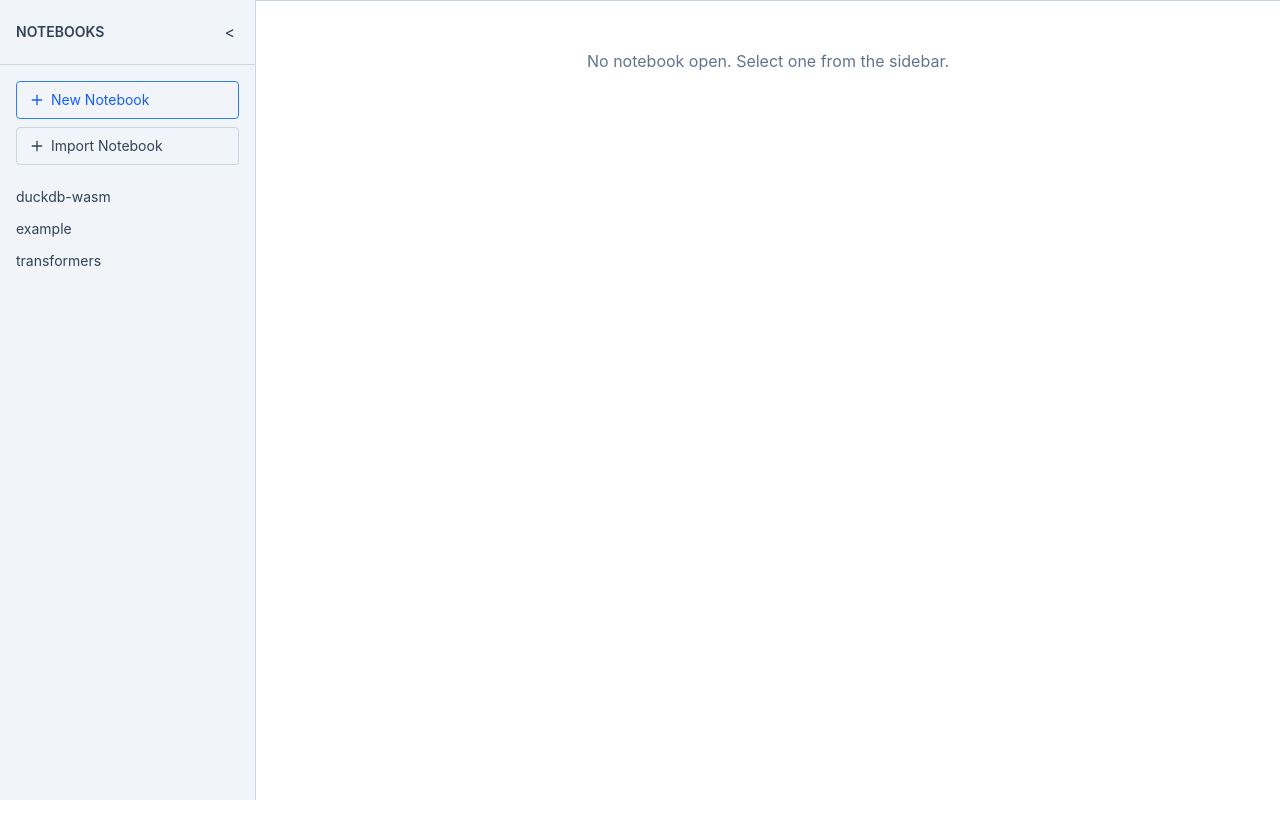
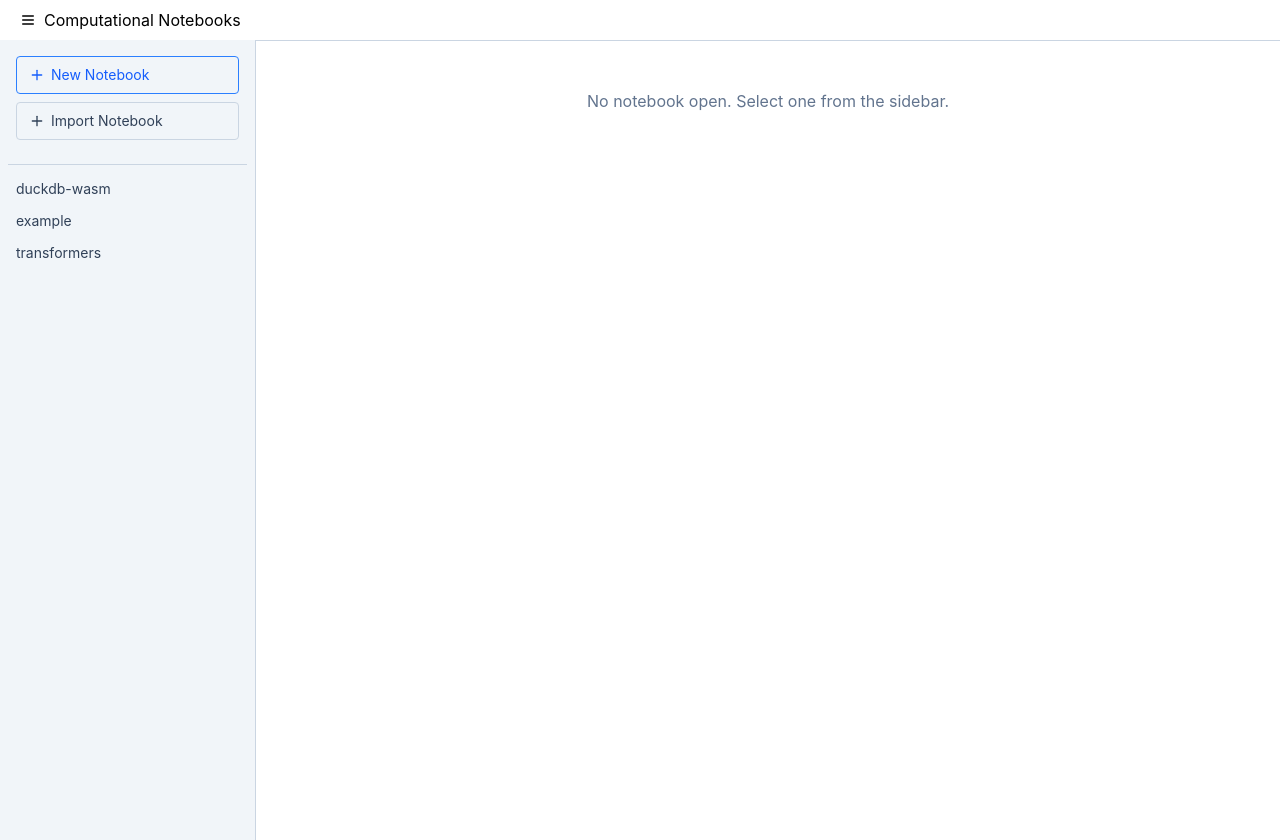
Before and after one commit to dmenezesgabriel/computational-notebook, a React (Vite) app: page / in a window 1280 px wide. Before the commit the page ends 800 px from the top, so only its background shows below. Built offline with nearby package versions, Linux system fonts and the light colour scheme.

Commit message:
chore: add Header component

```diff
--- a/src/App.tsx
+++ b/src/App.tsx
@@ -1,12 +1,15 @@
 import "./index.css";
 
-import { NotebooksManager } from "./components/notebook-manager";
+import { NotebooksManager } from "./pages/notebook-manager";
 import { NotebooksProvider } from "./contexts/notebooks-context";
+import { AppLayout } from "./pages/_layouts/app";
 
 function App() {
   return (
     <NotebooksProvider>
-      <NotebooksManager />
+      <AppLayout>
+        <NotebooksManager />
+      </AppLayout>
     </NotebooksProvider>
   );
 }
--- /dev/null
+++ b/src/components/header.tsx
@@ -0,0 +1,18 @@
+import { MenuIcon } from "lucide-react";
+
+interface HeaderProps {
+  onToggleMenuClick: () => void;
+}
+
+export function Header({ onToggleMenuClick }: HeaderProps) {
+  return (
+    <header>
+      <div className="flex flex-row px-5 py-2 items-center">
+        <div className="flex flex-row items-center space-x-2">
+          <MenuIcon onClick={onToggleMenuClick} className="w-4 h-4" />
+          <h1>Computational Notebooks</h1>
+        </div>
+      </div>
+    </header>
+  );
+}
--- a/src/components/notebook-manager.tsx
+++ /dev/null
@@ -1,113 +0,0 @@
-import { useEffect, useState, useRef } from "react";
-import { Copy, File } from "lucide-react";
-import { NotebookContent } from "./notebook-content";
-import { Sidebar } from "./sidebar";
-import { NotebookTabs } from "./notebook-tabs";
-import { preloadMarkdownNotebooks } from "../utils/preload-markdown-notebook";
-import { exportNotebookToMarkdown } from "../utils/export-notebook-markdown";
-import { decodeNotebookFromURL } from "../utils/decode-notebook-url";
-import { useNotebooks } from "../contexts/notebooks-context";
-import { encodeNotebookToURL } from "../utils/encode-notebook-url";
-import { Button } from "./button";
-
-export function NotebooksManager() {
-  const isInitialized = useRef(false);
-  const { activeNotebook, createNotebook, openNotebook } = useNotebooks();
-
-  const [isSidebarCollapsed, setIsSidebarCollapsed] = useState<boolean>(false);
-  const [tabsMaxWidth, setTabsMaxWidth] = useState<number>(800);
-
-  useEffect(() => {
-    const loadNotebooks = async () => {
-      if (!isInitialized.current) {
-        const preloadedNotebooks = await preloadMarkdownNotebooks();
-        preloadedNotebooks.forEach((notebook) => {
-          createNotebook(notebook);
-        });
-      }
-
-      const urlNotebook = decodeNotebookFromURL();
-      if (urlNotebook) {
-        createNotebook(urlNotebook);
-        openNotebook(urlNotebook.id);
-      }
-    };
-
-    loadNotebooks();
-    isInitialized.current = true;
-  }, [createNotebook, openNotebook]);
-
-  useEffect(() => {
-    const updateTabsMaxWidth = () => {
-      const sidebarWidth = isSidebarCollapsed ? 64 : 256;
-      const availableWidth = window.innerWidth - sidebarWidth;
-      setTabsMaxWidth(availableWidth);
-    };
-
-    updateTabsMaxWidth();
-    window.addEventListener("resize", updateTabsMaxWidth);
-    return () => window.removeEventListener("resize", updateTabsMaxWidth);
-  }, [isSidebarCollapsed]);
-
-  const handleExportNotebook = () => {
-    if (activeNotebook) {
-      const markdownContent = exportNotebookToMarkdown(activeNotebook);
-      const blob = new Blob([markdownContent], { type: "text/markdown" });
-      const url = URL.createObjectURL(blob);
-      const a = document.createElement("a");
-      a.href = url;
-      a.download = `${activeNotebook.title}.md`;
-      a.click();
-      URL.revokeObjectURL(url);
-    }
-  };
-
-  const handleShareNotebook = () => {
-    if (activeNotebook) {
-      const shareableURL = encodeNotebookToURL(activeNotebook);
-      navigator.clipboard
-        .writeText(shareableURL)
-        .then(() => {
-          alert("Notebook URL copied to clipboard!");
-        })
-        .catch((err) => {
-          console.error("Failed to copy: ", err);
-        });
-    }
-  };
-
-  return (
-    <div className="flex h-screen bg-slate-100 max-w-full">
-      <Sidebar
-        isSidebarCollapsed={isSidebarCollapsed}
-        onCollapseSidebar={setIsSidebarCollapsed}
-      />
-
-      <main className="flex-1 flex flex-col bg-white min-w-0">
-        <NotebookTabs tabsMaxWidth={tabsMaxWidth} />
-
-        <div className="flex-1 overflow-auto p-4">
-          {activeNotebook ? (
-            <>
-              <div className="flex justify-end mb-4 space-x-2">
-                <Button.Root onClick={handleShareNotebook}>
-                  <Button.Icon icon={Copy} />
-                  <Button.Text>Share Notebook</Button.Text>
-                </Button.Root>
-                <Button.Root variant="secondary" onClick={handleExportNotebook}>
-                  <Button.Icon icon={File} />
-                  <Button.Text>Export to Markdown</Button.Text>
-                </Button.Root>
-              </div>
-              <NotebookContent key={activeNotebook.id} />
-            </>
-          ) : (
-            <div className="text-center text-slate-500 mt-8">
-              No notebook open. Select one from the sidebar.
-            </div>
-          )}
-        </div>
-      </main>
-    </div>
-  );
-}
--- a/src/components/notebook-tabs.tsx
+++ b/src/components/notebook-tabs.tsx
@@ -2,11 +2,7 @@ import { X } from "lucide-react";
 import { useNotebooks } from "../contexts/notebooks-context";
 import { Tabs } from "./tabs";
 
-interface NotebookTabsProps {
-  tabsMaxWidth: number;
-}
-
-export function NotebookTabs({ tabsMaxWidth }: NotebookTabsProps) {
+export function NotebookTabs() {
   const {
     notebooks,
     openNotebookIds,
@@ -17,7 +13,7 @@ export function NotebookTabs({ tabsMaxWidth }: NotebookTabsProps) {
   } = useNotebooks();
 
   return (
-    <Tabs.Root maxWidth={tabsMaxWidth}>
+    <Tabs.Root>
       {openNotebookIds.map((id) => {
         const nb = notebooks.find((n) => n.id === id);
         if (!nb) return null;
--- a/src/components/sidebar.tsx
+++ b/src/components/sidebar.tsx
@@ -3,33 +3,20 @@ import { FileExplorer } from "./file-explorer";
 
 interface NotebookSidebarProps {
   isSidebarCollapsed: boolean;
-  onCollapseSidebar: (collapsed: boolean) => void;
 }
 
-export function Sidebar({
-  isSidebarCollapsed,
-  onCollapseSidebar,
-}: NotebookSidebarProps) {
+export function Sidebar({ isSidebarCollapsed }: NotebookSidebarProps) {
   return (
     <aside
       className={`${
-        isSidebarCollapsed ? "w-16" : "w-64"
+        isSidebarCollapsed ? "w-0 hidden" : "w-64"
       } bg-slate-100 border-r border-slate-300 overflow-y-auto transition-width duration-300`}
     >
-      <div className="flex justify-between items-center p-4 border-b border-slate-300">
-        <h2 className="text-sm font-semibold text-slate-700">
-          {isSidebarCollapsed ? "NB" : "NOTEBOOKS"}
-        </h2>
-        <button
-          onClick={() => onCollapseSidebar(!isSidebarCollapsed)}
-          className="text-slate-700 hover:bg-slate-300 p-1 rounded"
-        >
-          {isSidebarCollapsed ? ">" : "<"}
-        </button>
-      </div>
       {!isSidebarCollapsed && (
         <>
           <Toolbar />
+          {/* divider */}
+          <div className="border-t border-slate-300 my-2 mx-2" />
           <FileExplorer />
         </>
       )}
--- a/src/components/tabs/tabs-root.tsx
+++ b/src/components/tabs/tabs-root.tsx
@@ -2,15 +2,11 @@ import { ReactNode } from "react";
 
 interface TabsRootProps {
   children: ReactNode;
-  maxWidth: number;
 }
 
-export function TabsRoot({ children, maxWidth }: TabsRootProps) {
+export function TabsRoot({ children }: TabsRootProps) {
   return (
-    <div
-      className="flex space-x-px bg-slate-100 border-b border-slate-300 overflow-x-auto"
-      style={{ maxWidth: `${maxWidth}px` }}
-    >
+    <div className="flex space-x-px bg-slate-100 border-b border-slate-300 overflow-x-auto">
       <div className="flex flex-nowrap whitespace-nowrap">{children}</div>
     </div>
   );
--- /dev/null
+++ b/src/pages/_layouts/app.tsx
@@ -0,0 +1,22 @@
+import { useState, type ReactNode } from "react";
+import { Header } from "../../components/header";
+import { Sidebar } from "../../components/sidebar";
+
+export function AppLayout({ children }: { children: ReactNode }) {
+  const [isSidebarCollapsed, setIsSidebarCollapsed] = useState<boolean>(false);
+
+  function handleMenuClick() {
+    setIsSidebarCollapsed(!isSidebarCollapsed);
+  }
+
+  return (
+    <div>
+      <Header onToggleMenuClick={handleMenuClick} />
+      <div className="flex h-screen bg-slate-100 max-w-full">
+        <Sidebar isSidebarCollapsed={isSidebarCollapsed} />
+
+        <div className="flex-1 flex flex-col bg-white min-w-0">{children}</div>
+      </div>
+    </div>
+  );
+}
--- /dev/null
+++ b/src/pages/notebook-manager.tsx
@@ -0,0 +1,89 @@
+import { useEffect, useRef } from "react";
+import { Copy, File } from "lucide-react";
+import { NotebookContent } from "../components/notebook-content";
+import { NotebookTabs } from "../components/notebook-tabs";
+import { preloadMarkdownNotebooks } from "../utils/preload-markdown-notebook";
+import { exportNotebookToMarkdown } from "../utils/export-notebook-markdown";
+import { decodeNotebookFromURL } from "../utils/decode-notebook-url";
+import { useNotebooks } from "../contexts/notebooks-context";
+import { encodeNotebookToURL } from "../utils/encode-notebook-url";
+import { Button } from "../components/button";
+
+export function NotebooksManager() {
+  const isInitialized = useRef(false);
+  const { activeNotebook, createNotebook, openNotebook } = useNotebooks();
+
+  useEffect(() => {
+    const loadNotebooks = async () => {
+      if (!isInitialized.current) {
+        const preloadedNotebooks = await preloadMarkdownNotebooks();
+        preloadedNotebooks.forEach((notebook) => {
+          createNotebook(notebook);
+        });
+      }
+
+      const urlNotebook = decodeNotebookFromURL();
+      if (urlNotebook) {
+        createNotebook(urlNotebook);
+        openNotebook(urlNotebook.id);
+      }
+    };
+
+    loadNotebooks();
+    isInitialized.current = true;
+  }, [createNotebook, openNotebook]);
+
+  const handleExportNotebook = () => {
+    if (activeNotebook) {
+      const markdownContent = exportNotebookToMarkdown(activeNotebook);
+      const blob = new Blob([markdownContent], { type: "text/markdown" });
+      const url = URL.createObjectURL(blob);
+      const a = document.createElement("a");
+      a.href = url;
+      a.download = `${activeNotebook.title}.md`;
+      a.click();
+      URL.revokeObjectURL(url);
+    }
+  };
+
+  const handleShareNotebook = () => {
+    if (activeNotebook) {
+      const shareableURL = encodeNotebookToURL(activeNotebook);
+      navigator.clipboard
+        .writeText(shareableURL)
+        .then(() => {
+          alert("Notebook URL copied to clipboard!");
+        })
+        .catch((err) => {
+          console.error("Failed to copy: ", err);
+        });
+    }
+  };
+
+  return (
+    <>
+      <NotebookTabs />
+      <div className="flex-1 overflow-auto p-4">
+        {activeNotebook ? (
+          <>
+            <div className="flex justify-end mb-4 space-x-2">
+              <Button.Root onClick={handleShareNotebook}>
+                <Button.Icon icon={Copy} />
+                <Button.Text>Share Notebook</Button.Text>
+              </Button.Root>
+              <Button.Root variant="secondary" onClick={handleExportNotebook}>
+                <Button.Icon icon={File} />
+                <Button.Text>Export to Markdown</Button.Text>
+              </Button.Root>
+            </div>
+            <NotebookContent key={activeNotebook.id} />
+          </>
+        ) : (
+          <div className="text-center text-slate-500 mt-8">
+            No notebook open. Select one from the sidebar.
+          </div>
+        )}
+      </div>
+    </>
+  );
+}
```
